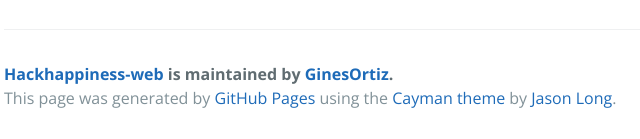
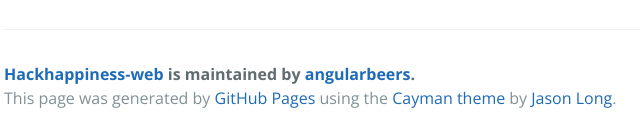
Before and after one commit to angularbeers/hackhappiness-web, a website: page index.html in a window 1280 px wide. Shown: the part 1389-1528 px from the top of the page, 220-860 px from the left. Drawn offline with nearby package versions, Linux system fonts and the light colour scheme.

```diff
--- a/index.html
+++ b/index.html
@@ -2,7 +2,7 @@
 <html lang="en-us">
   <head>
     <meta charset="UTF-8">
-    <title>Hackhappiness-web by GinesOrtiz</title>
+    <title>Hackhappiness-web by angularbeers</title>
     <meta name="viewport" content="width=device-width, initial-scale=1">
     <link rel="stylesheet" type="text/css" href="stylesheets/normalize.css" media="screen">
     <link href='http://fonts.googleapis.com/css?family=Open+Sans:400,700' rel='stylesheet' type='text/css'>
@@ -13,9 +13,9 @@
     <section class="page-header">
       <h1 class="project-name">Hackhappiness-web</h1>
       <h2 class="project-tagline">hackhappiness-web</h2>
-      <a href="https://github.com/GinesOrtiz/hackhappiness-web" class="btn">View on GitHub</a>
-      <a href="https://github.com/GinesOrtiz/hackhappiness-web/zipball/master" class="btn">Download .zip</a>
-      <a href="https://github.com/GinesOrtiz/hackhappiness-web/tarball/master" class="btn">Download .tar.gz</a>
+      <a href="https://github.com/angularbeers/hackhappiness-web" class="btn">View on GitHub</a>
+      <a href="https://github.com/angularbeers/hackhappiness-web/zipball/master" class="btn">Download .zip</a>
+      <a href="https://github.com/angularbeers/hackhappiness-web/tarball/master" class="btn">Download .tar.gz</a>
     </section>
 
     <section class="main-content">
@@ -52,7 +52,7 @@
 <p>Having trouble with Pages? Check out the documentation at <a href="https://help.github.com/pages">https://help.github.com/pages</a> or contact <a href="mailto:support@github.com">support@github.com</a> and we’ll help you sort it out.</p>
 
       <footer class="site-footer">
-        <span class="site-footer-owner"><a href="https://github.com/GinesOrtiz/hackhappiness-web">Hackhappiness-web</a> is maintained by <a href="https://github.com/GinesOrtiz">GinesOrtiz</a>.</span>
+        <span class="site-footer-owner"><a href="https://github.com/angularbeers/hackhappiness-web">Hackhappiness-web</a> is maintained by <a href="https://github.com/angularbeers">angularbeers</a>.</span>
 
         <span class="site-footer-credits">This page was generated by <a href="https://pages.github.com">GitHub Pages</a> using the <a href="https://github.com/jasonlong/cayman-theme">Cayman theme</a> by <a href="https://twitter.com/jasonlong">Jason Long</a>.</span>
       </footer>
```
